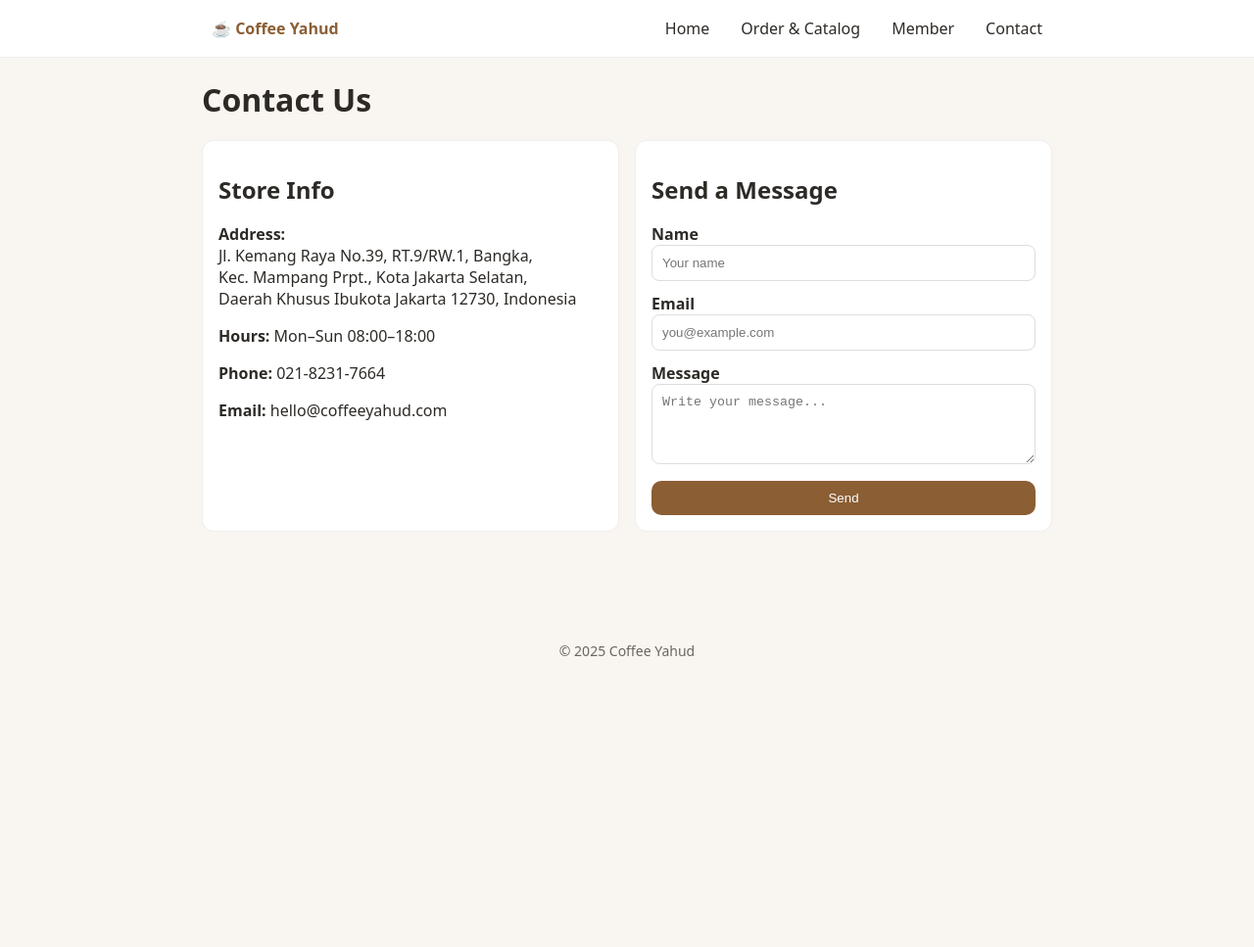
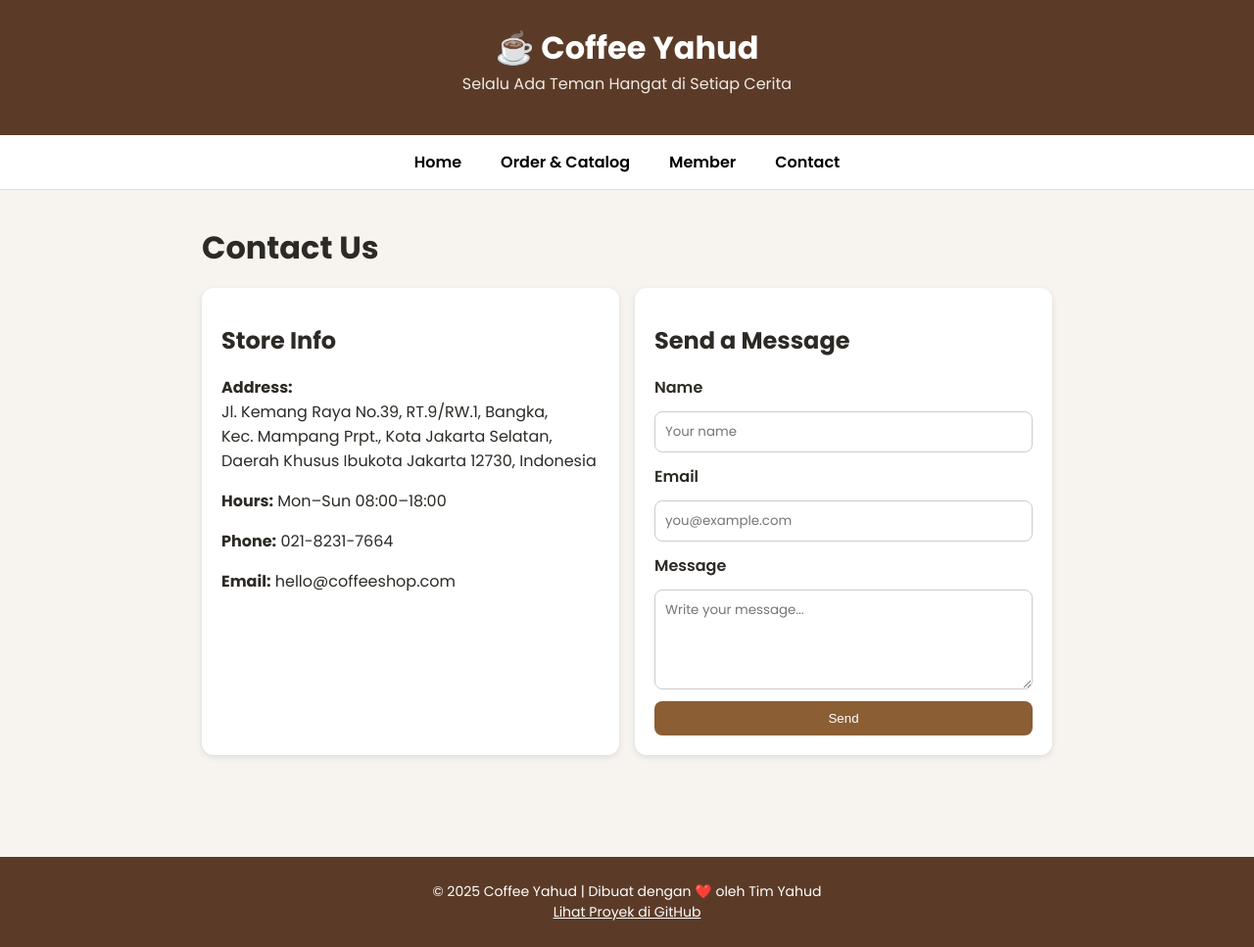
Before and after one commit to mlitsec/coffeeshop, a plain HTML site: page contact.html in a window 1280 px wide. Shown: the whole page at 98% size. Before the commit the page ends 800 px from the top, so only its background shows below. Drawn offline with Linux system fonts and the light colour scheme.

Commit message:
Ganti Header dan Footer sama kaya index.html

```diff
--- a/contact.html
+++ b/contact.html
@@ -1,18 +1,16 @@
 <!doctype html>
 <html lang="en">
+<head>
+  <meta charset="utf-8" />
+  <meta name="viewport" content="width=device-width, initial-scale=1" />
+  <title>Coffee Yahud — Contact Us</title>
+  <link href="https://fonts.googleapis.com/css2?family=Poppins:wght@400;600;700&display=swap" rel="stylesheet" />
 
-<head>
-    <meta charset="utf-8">
-    <meta name="viewport" content="width=device-width, initial-scale=1">
-    <title>Coffee Yahud — Contact Us</title>
-
-    <!-- CSS digabung di sini -->
   <style>
     :root {
-            --bg: #f9f5f0;
-            --ink: #2d2a26;
+      --coffee: #5b3b28;
+      --cream: #f7f3ef;
       --accent: #8b5e34;
-            --soft: #eee;
     }
 
     * {
@@ -21,50 +19,53 @@
 
     body {
       margin: 0;
-            font-family: system-ui, -apple-system, Segoe UI, Roboto, Helvetica, Arial;
-            background: var(--bg);
-            color: var(--ink);
+      font-family: "Poppins", sans-serif;
+      background: var(--cream);
+      color: #2d2a26;
     }
 
-        /* header & nav */
+    /* ===== HEADER ===== */
     header {
-            background: #fff;
-            border-bottom: 1px solid var(--soft);
-            position: sticky;
-            top: 0;
-            z-index: 1;
+      background-color: var(--coffee);
+      color: white;
+      text-align: center;
+      padding: 30px 20px 40px;
+    }
+
+    header h1 {
+      font-size: 32px;
+      margin: 0;
+    }
+
+    header p {
+      margin: 5px 0 0;
+      font-size: 16px;
+      color: #f1eae4;
     }
 
     nav {
-            max-width: 900px;
-            margin: 0 auto;
+      background-color: white;
       display: flex;
-            gap: 12px;
-            align-items: center;
-            padding: 12px 16px;
+      justify-content: center;
+      gap: 40px;
+      padding: 15px 0;
+      border-bottom: 1px solid #ddd;
     }
 
     nav a {
       text-decoration: none;
-            color: var(--ink);
-            padding: 6px 10px;
-            border-radius: 999px;
-        }
-
-        nav a.brand {
-            font-weight: 800;
-            color: var(--accent);
-            margin-right: auto;
+      color: #000;
+      font-weight: 600;
     }
 
     nav a:hover {
-            background: #f1ece5;
+      color: var(--accent);
     }
 
-        /* layout */
+    /* ===== MAIN CONTENT ===== */
     main {
       max-width: 900px;
-            margin: 24px auto;
+      margin: 40px auto;
       padding: 0 16px 64px;
     }
 
@@ -81,12 +82,12 @@
 
     .card {
       background: #fff;
-            border: 1px solid var(--soft);
       border-radius: 12px;
-            padding: 16px;
+      padding: 20px;
+      box-shadow: 0 2px 6px rgba(0, 0, 0, 0.1);
     }
 
-        /* form */
+    /* ===== FORM ===== */
     form {
       display: grid;
       gap: 12px;
@@ -100,86 +101,100 @@
     textarea {
       width: 100%;
       padding: 10px;
-            border: 1px solid #ddd;
+      border: 1px solid #ccc;
       border-radius: 8px;
-            background: #fff;
+      font-family: inherit;
     }
 
     button {
       background: var(--accent);
-            color: #fff;
+      color: white;
       border: none;
       padding: 10px 14px;
-            border-radius: 10px;
+      border-radius: 8px;
       cursor: pointer;
     }
 
     button:hover {
-            opacity: .95;
+      opacity: 0.9;
     }
 
+    /* ===== FOOTER ===== */
     footer {
+      background-color: var(--coffee);
+      color: white;
       text-align: center;
+      padding: 25px 10px;
       font-size: 14px;
-            color: #6b655f;
-            padding: 24px 16px;
+    }
+
+    footer a {
+      color: white;
+      text-decoration: underline;
+    }
+
+    footer a:hover {
+      color: #ffd7b5;
     }
   </style>
 </head>
 
 <body>
+  <!-- HEADER -->
   <header>
+    <h1>☕ Coffee Yahud</h1>
+    <p>Selalu Ada Teman Hangat di Setiap Cerita</p>
+  </header>
+
+  <!-- NAVIGATION -->
   <nav>
-            <a class="brand" href="index.html">☕ Coffee Yahud</a>
     <a href="index.html">Home</a>
-            <a href="katalog.html">Order & Catalog</a>
+    <a href="order.html">Order & Catalog</a>
     <a href="member.html">Member</a>
     <a href="contact.html">Contact</a>
   </nav>
-    </header>
 
+  <!-- MAIN CONTENT -->
   <main>
     <h1>Contact Us</h1>
 
     <div class="grid">
-            <!-- Info Toko -->
       <div class="card">
         <h2>Store Info</h2>
         <p>
-                    <strong>Address:</strong><br>
-                    Jl. Kemang Raya No.39, RT.9/RW.1, Bangka,<br>
-                    Kec. Mampang Prpt., Kota Jakarta Selatan,<br>
+          <strong>Address:</strong><br />
+          Jl. Kemang Raya No.39, RT.9/RW.1, Bangka,<br />
+          Kec. Mampang Prpt., Kota Jakarta Selatan,<br />
           Daerah Khusus Ibukota Jakarta 12730, Indonesia
         </p>
 
                 <p><strong>Hours:</strong> Mon–Sun 08:00–18:00</p>
                 <p><strong>Phone:</strong> 021-8231-7664</p>
-                <p><strong>Email:</strong> hello@coffeeyahud.com</p>
+                <p><strong>Email:</strong> hello@coffeeshop.com</p>
             </div>
 
-            <!-- Form Pesan -->
       <div class="card">
         <h2>Send a Message</h2>
         <form onsubmit="event.preventDefault(); alert('Message sent! (demo)');">
-                    <div>
           <label for="cname">Name</label>
-                        <input id="cname" type="text" placeholder="Your name" required>
-                    </div>
-                    <div>
+          <input id="cname" type="text" placeholder="Your name" required />
+
           <label for="cemail">Email</label>
-                        <input id="cemail" type="email" placeholder="you@example.com" required>
-                    </div>
-                    <div>
+          <input id="cemail" type="email" placeholder="you@example.com" required />
+
           <label for="cmsg">Message</label>
           <textarea id="cmsg" rows="4" placeholder="Write your message..." required></textarea>
-                    </div>
+
           <button type="submit">Send</button>
         </form>
       </div>
     </div>
   </main>
 
-    <footer>© 2025 Coffee Yahud</footer>
+  <!-- FOOTER -->
+  <footer>
+    © 2025 Coffee Yahud | Dibuat dengan ❤️ oleh Tim Yahud<br />
+    <a href="https://github.com/mlitsec/coffeeshop" target="_blank">Lihat Proyek di GitHub</a>
+  </footer>
 </body>
-
 </html>
```
Lines whose indentation alone changed are shown as unchanged.
